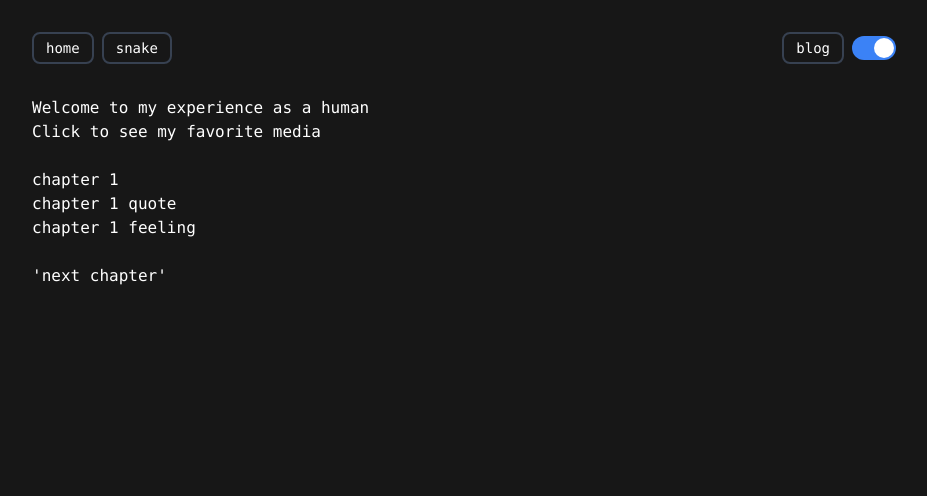
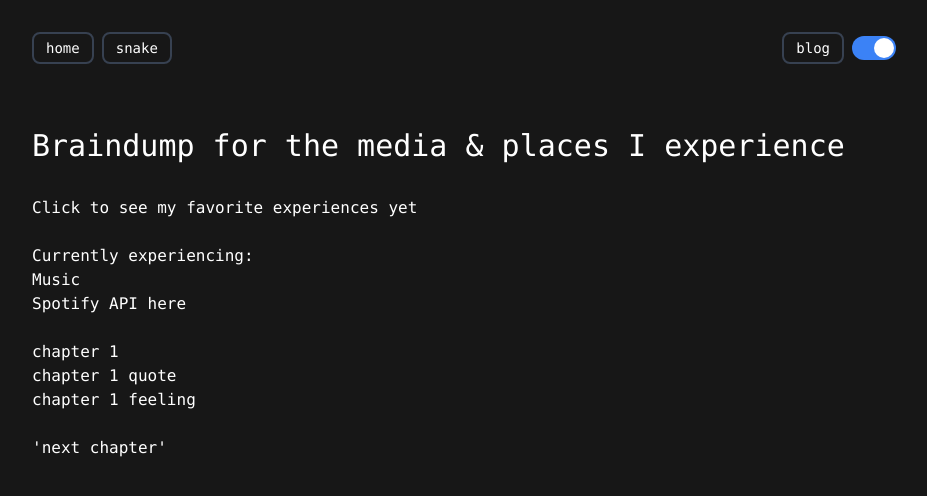
Before and after one commit to ymittal4/braindump, a React (Create React App) app: page / in a window 1280 px wide. Shown: the top 496 px of the page, without its empty margins (176-1103 px from the left). Built offline with nearby package versions, Linux system fonts and the light colour scheme.

Commit message:
setting up spotiify api

```diff
--- a/src/App.tsx
+++ b/src/App.tsx
@@ -4,7 +4,7 @@ import { BrowserRouter, Routes, Route } from "react-router-dom";
 import BlogPage from './Pages/BlogPage'
 import HomePage from './Pages/HomePage';
 import ThemeContext from './context/ThemeContext';
-import animatedText from './Components/introAnimation';
+import animatedText from './Components/AnimatedText';
 
 
 function App() {
--- a/src/Components/introAnimation.tsx
+++ b/src/Components/AnimatedText.tsx
@@ -11,7 +11,7 @@ const AnimatedText = () => {
     const [count, setCount] = useState(0)
 
     const randomTexts = [
-        'Welcome to my experience as a human',
+        'Braindump for the media & places I experience',
         'does this work',
         'yolo tolotolo',
         'pls work'
@@ -26,13 +26,15 @@ const AnimatedText = () => {
           });
     },[count]);
 
+
+    //const to store how many underscores for initial animation
     const initValue = randomTexts[0].length
 
     return (
         <div>
-            <h1 ref={ref}> {"_".repeat(initValue)}</h1>
+            <div ref={ref} className="text-3xl flex justify-between pt-8 pb-8"> {"_".repeat(initValue)}</div>
             <button onClick={() =>
-                setCount(count + 1)}> Click to see my favorite media
+                setCount(count + 1)}> Click to see my favorite experiences yet
             </button>
         </div>
     )
--- /dev/null
+++ b/src/Components/CurrentMedia.tsx
@@ -0,0 +1,21 @@
+
+const CurrentMedia = () => {
+
+    return (
+        <div>
+            <div>
+                Currently experiencing:
+            </div>
+            <div className="">
+                <div>
+                    Music
+                </div>
+                <div>
+                    Spotify API here
+                </div>
+            </div>
+        </div>
+    )
+}
+
+export default CurrentMedia
--- /dev/null
+++ b/src/Components/SpotifyData.tsx
@@ -0,0 +1,80 @@
+import { useEffect, useState } from "react";
+
+type songProps = {
+    name: string;
+    artist: string;
+    time: string;
+}
+
+const clientId = "4b0a4da689864d42b090c255fd3f1caf"
+const code = undefined
+
+//get access token from spotify
+async function getAccessToken(clientId: string, clientSecret: string): Promise<string> {
+    const params = new URLSearchParams();
+    params.append("grant_type", "client_credentials");
+
+    const auth = btoa(`${clientId}:${clientSecret}`);
+
+    const result = await fetch("https://accounts.spotify.com/api/token", {
+        method: "POST",
+        headers: {
+            "Content-Type": "application/x-www-form-urlencoded",
+            "Authorization": `Basic ${auth}`
+        },
+        body: params
+    });
+
+    const { access_token } = await result.json();
+    return access_token;
+}
+
+//get current song from spotify
+async function getCurrentSong(access_token:string): Promise<songProps> {
+    const result = await fetch("https://api.spotify.com/v1/me/player/currently-playing", {
+        method: "GET", headers: { Authorization: `Bearer ${access_token}` }
+    });
+    return await result.json();
+}
+
+const SpotifyData = () => {
+
+    //states
+    const [songdata, setSongdata] = useState<songProps | null>(null);
+    const [loading, setLoading] = useState(true);
+    const [noSong, setNosong] = useState(true);
+    const [error, setError] = useState<string | null>(null);
+
+
+    //runnning the function and getting data
+    useEffect(() => {
+
+        //make api call here
+        //if data exists, setSongdata to data from api call, setLoading to false, setNosong to false
+        //if data does not exist, setSongdata to null, setLoading to false, setNosong to true
+        //
+    },[])
+
+
+    //conditional renders
+    if (loading) {
+        return (
+            <div>loading song</div>
+        )
+    }
+    if (noSong) {
+        return (<div>
+            there is no song
+        </div>)
+    }
+
+    return (
+        <div>
+            <div>{songdata?.name}</div>
+            <div>{songdata?.artist}</div>
+            <div>{songdata?.time}</div>
+        </div>
+    )
+}
+
+export default SpotifyData
--- a/src/Pages/HomePage.tsx
+++ b/src/Pages/HomePage.tsx
@@ -1,13 +1,20 @@
-import animatedText from "../Components/introAnimation";
-import BookData from "../Components/TaoQuotes";
+import AnimatedText from "../Components/AnimatedText";
+import BookData from "../Components/BookData";
+import CurrentMedia from "../Components/CurrentMedia";
 
 const HomePage = () => {
     return (
         <div>
-            <div> {animatedText()} </div>
+            <div>
+                <AnimatedText />
+            </div>
             <br></br>
             <div>
-                {BookData()}
+                <CurrentMedia />
+            </div>
+            <br></br>
+            <div>
+                <BookData />
             </div>
         </div>
 
```
Also changed, not shown: src/Components/BookData.tsx (renamed from src/Components/TaoQuotes.tsx).
